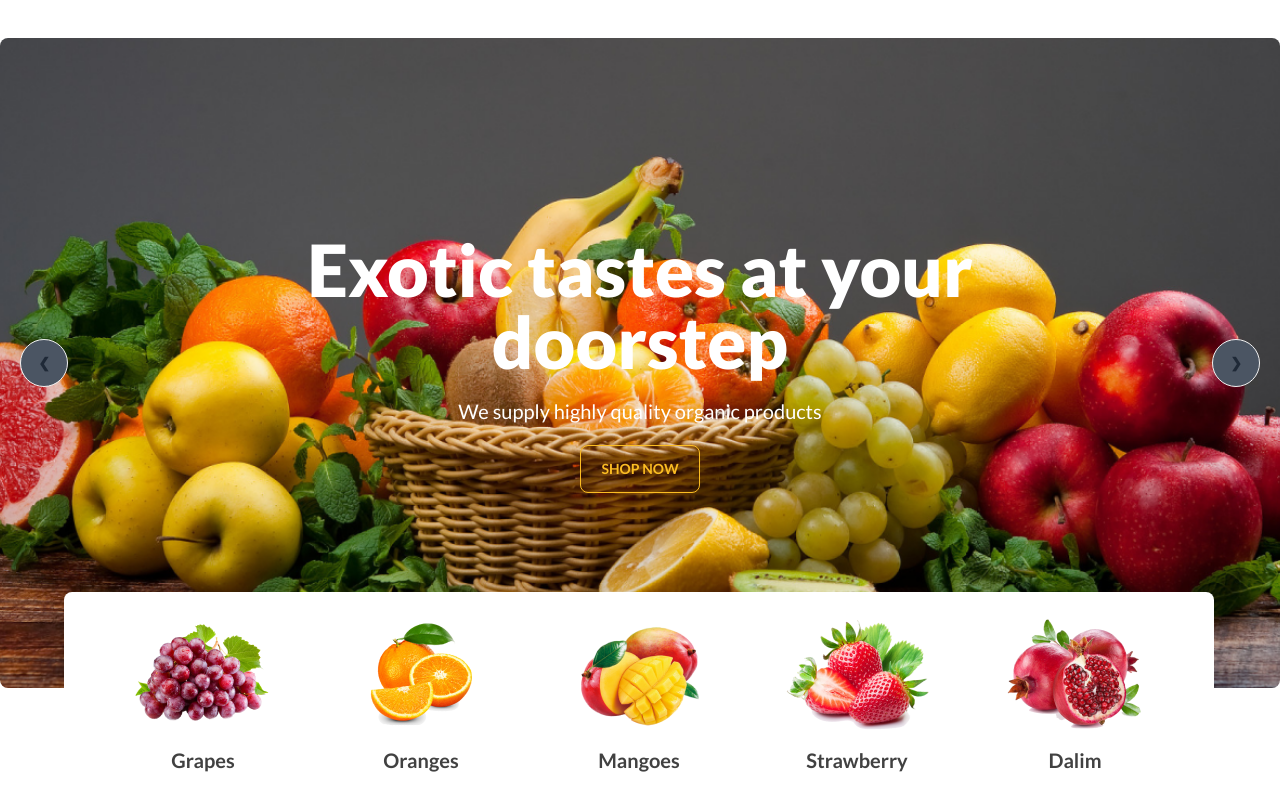
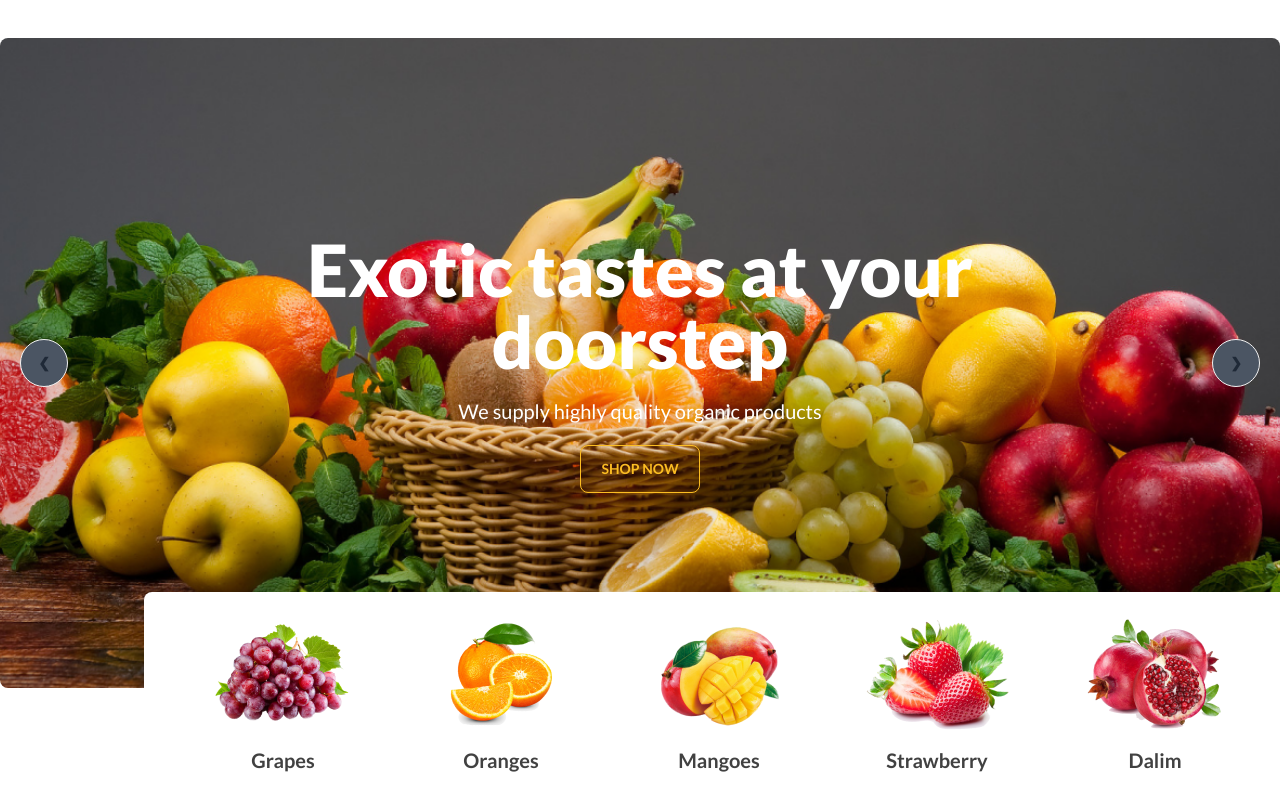
Before and after one commit to Solomon-Hasda/my-fruit-brast, a plain HTML site: page index.html in a window 1280 px wide. Shown: the part 158-952 px from the top of the page. Drawn offline with nearby package versions, Linux system fonts and the light colour scheme; grey boxes are pictures that could not be loaded.

Commit message:
fixed width issue

```diff
--- a/index.html
+++ b/index.html
@@ -131,7 +131,7 @@
                 </div>
             </div>
             <div id="banner-bottom-part"
-                class="bg-white mx-auto lg:w-[1150px] lg:h-52 rounded-lg absolute -bottom-28 left-16 flex items-center justify-evenly">
+                class="bg-white mx-auto lg:w-[1150px] lg:h-52 rounded-lg absolute -bottom-28 left-36 flex items-center justify-evenly">
                 <div class="grid grid-cols-1 lg:grid-cols-5 content-center justify-items-center gap-16 text-center">
                     <div>
                         <img src="images/fruit1.png" alt="">
```
